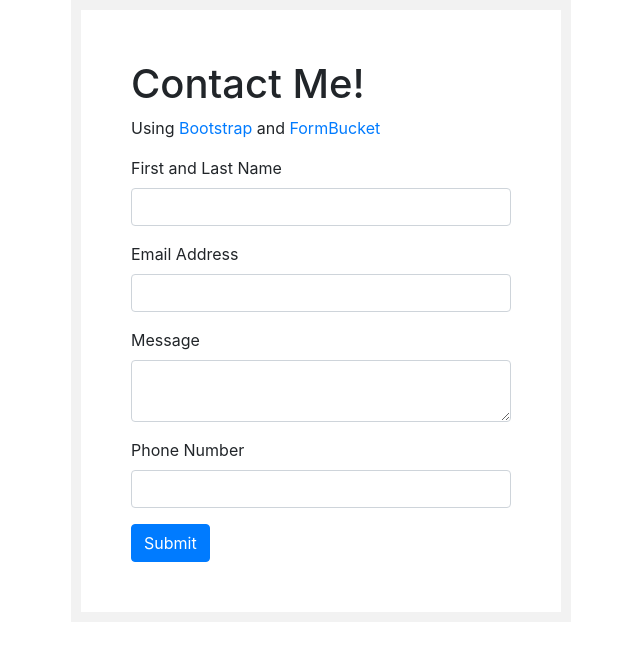
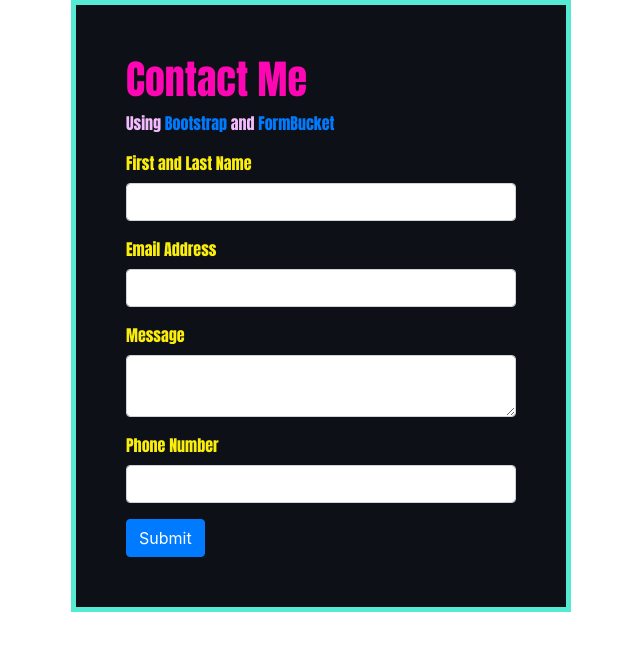
Before and after one commit to Addison00-00/UX-220-Practice-Test-2, a plain HTML site: page q1.html in a window 1280 px wide. Shown: the whole page, without its empty margins (319-959 px from the left). Drawn offline with nearby package versions, Linux system fonts and the light colour scheme.

Commit message:
Committing Q1 FINAL Changes. <3

```diff
--- a/q1.html
+++ b/q1.html
@@ -13,8 +13,31 @@
             max-width: 500px;
             margin: auto;
             padding: 50px;
-            background: #ffffff;
-            border: 10px solid #f2f2f2;
+            background: #0d1117;
+            border: 5px solid #55ead4;
+        }
+
+        .form-box h1 {
+            color: #FF06B5 !important;
+            font-family: Impact, Haettenschweiler, 'Arial Narrow Bold', sans-serif !important;
+            font-weight: 600px !important;
+        }
+
+        .form-box label {
+            color: #FCEE0C !important;
+            font-family: Impact, Haettenschweiler, 'Arial Narrow Bold', sans-serif !important;
+            font-weight: 600px !important;
+        }
+
+        .form-box p {
+            color: #F4BBFF !important;
+            font-family: Impact, Haettenschweiler, 'Arial Narrow Bold', sans-serif !important;
+            font: weight 100px !important;
+        }
+
+        .form-box button {
+            background: #55EAD4 !important;
+            color: #0D1117 !important;
         }
     </style>
 </head>
@@ -24,7 +47,7 @@
         <section id="contact">
             <div id="contact_markdown"></div>
             <div class="form-box">
-                <h1>Contact Me!</h1>
+                <h1>Contact Me</h1>
                 <p>Using <a href="https://getbootstrap.com">Bootstrap</a> and <a
                         href="https://www.formbucket.com">FormBucket</a></p>
                 <form action="https://api.formbucket.com/f/c2K3QTQ" method="post">
```
